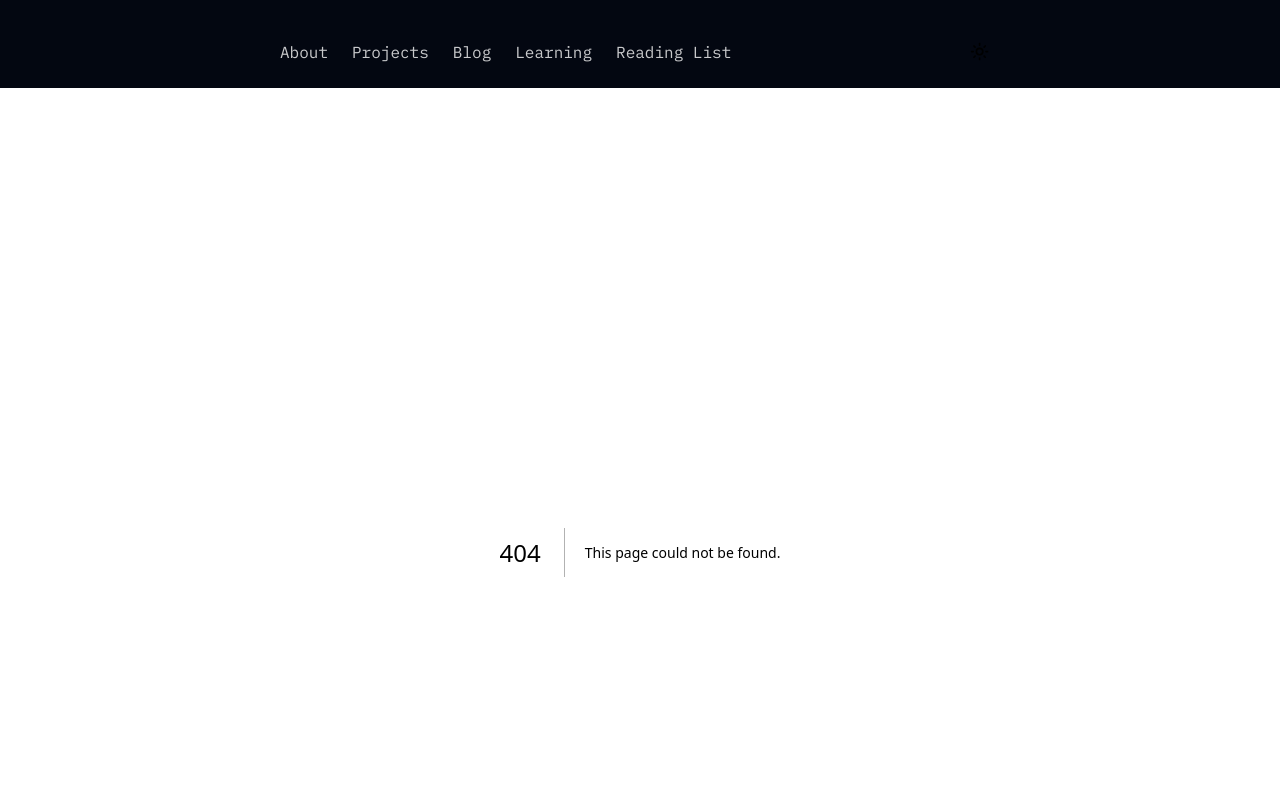
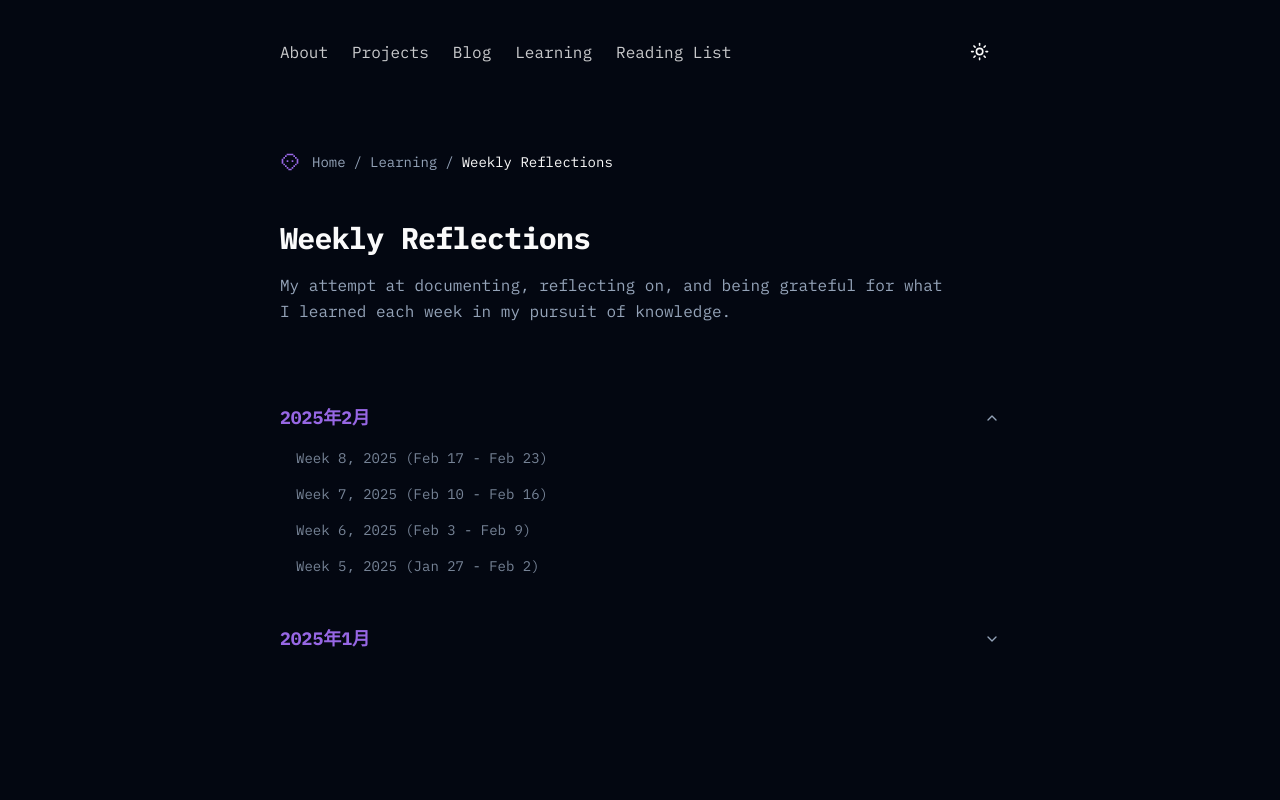
Before and after one commit to VishalPainjane/Vishal_Painjane, a Next.js app in the folder web/: page /learning/weekly-reflections in a window 1280 px wide. Before the commit this address had no page. Shown: the top 800 px of the page. Built offline with nearby package versions, Linux system fonts and the light colour scheme.

Commit message:
feat: implement learning section with animated reflections accordion

```diff
--- /dev/null
+++ b/web/src/app/learning/page.tsx
@@ -0,0 +1,91 @@
+"use client";
+
+import Link from "next/link";
+import { motion } from "framer-motion";
+
+function SmallAlienIcon() {
+  return (
+    <svg
+      width="20"
+      height="20"
+      viewBox="0 0 24 24"
+      fill="none"
+      xmlns="http://www.w3.org/2000/svg"
+      className="text-[hsl(var(--primary))]"
+    >
+      <path
+        fillRule="evenodd"
+        clipRule="evenodd"
+        d="M2 8H4V6H6V4H8V2H16V4H18V6H20V8H22V14H20V16H18V18H16V20H14V22H10V20H8V18H6V16H4V14H2V8ZM6 8H4V14H6V16H8V18H10V20H14V18H16V16H18V14H20V8H18V6H16V4H8V6H6V8ZM8 10H10V12H8V10ZM14 10H16V12H14V10Z"
+        fill="currentColor"
+      />
+    </svg>
+  );
+}
+
+export default function LearningPage() {
+  const container = {
+    hidden: { opacity: 0 },
+    show: {
+      opacity: 1,
+      transition: {
+        staggerChildren: 0.1
+      }
+    }
+  };
+
+  const item = {
+    hidden: { opacity: 0, y: 10 },
+    show: { opacity: 1, y: 0 }
+  };
+
+  return (
+    <div className="font-mono text-foreground max-w-3xl mx-auto">
+      <motion.div
+        variants={container}
+        initial="hidden"
+        animate="show"
+        className="flex flex-col gap-12"
+      >
+        {/* Breadcrumb */}
+        <motion.div variants={item} className="flex items-center gap-3 text-sm text-muted-foreground">
+          <SmallAlienIcon />
+          <div className="flex items-center gap-2">
+            <Link href="/" className="hover:text-foreground transition-colors">Home</Link>
+            <span>/</span>
+            <span className="text-foreground">Learning</span>
+          </div>
+        </motion.div>
+
+        {/* Header */}
+        <motion.div variants={item} className="space-y-4">
+          <h1 className="text-3xl font-bold tracking-tight">Learning</h1>
+          <p className="text-muted-foreground leading-relaxed">
+            A collection of my learning: weekly reflections, materials I use, and more.
+          </p>
+        </motion.div>
+
+        {/* Links Section */}
+        <motion.div variants={item} className="flex flex-col gap-4">
+            <Link
+                href="/learning/weekly-reflections"
+                className="text-lg font-bold underline underline-offset-4 decoration-2 decoration-foreground/30 hover:decoration-foreground transition-all w-fit"
+            >
+                Weekly Reflections
+            </Link>
+            {/* Utensils link removed as per instruction */}
+        </motion.div>
+
+        {/* Footer Navigation */}
+        <motion.div variants={item} className="flex justify-center pt-20 pb-16">
+          <Link
+            href="/"
+            className="text-[hsl(var(--primary))] hover:text-[hsl(var(--primary))/80] transition-colors font-medium hover:underline underline-offset-4"
+          >
+            Home Page
+          </Link>
+        </motion.div>
+      </motion.div>
+    </div>
+  );
+}
--- /dev/null
+++ b/web/src/app/learning/weekly-reflections/page.tsx
@@ -0,0 +1,166 @@
+"use client";
+
+import Link from "next/link";
+import { motion, AnimatePresence } from "framer-motion";
+import { useState } from "react";
+import { ChevronDown, ChevronUp } from "lucide-react";
+
+function SmallAlienIcon() {
+  return (
+    <svg
+      width="20"
+      height="20"
+      viewBox="0 0 24 24"
+      fill="none"
+      xmlns="http://www.w3.org/2000/svg"
+      className="text-[hsl(var(--primary))]"
+    >
+      <path
+        fillRule="evenodd"
+        clipRule="evenodd"
+        d="M2 8H4V6H6V4H8V2H16V4H18V6H20V8H22V14H20V16H18V18H16V20H14V22H10V20H8V18H6V16H4V14H2V8ZM6 8H4V14H6V16H8V18H10V20H14V18H16V16H18V14H20V8H18V6H16V4H8V6H6V8ZM8 10H10V12H8V10ZM14 10H16V12H14V10Z"
+        fill="currentColor"
+      />
+    </svg>
+  );
+}
+
+// Mock Data for Accordion
+const reflections = [
+  {
+    month: "2025年2月",
+    isOpen: true,
+    weeks: [
+      "Week 8, 2025 (Feb 17 - Feb 23)",
+      "Week 7, 2025 (Feb 10 - Feb 16)",
+      "Week 6, 2025 (Feb 3 - Feb 9)",
+      "Week 5, 2025 (Jan 27 - Feb 2)"
+    ]
+  },
+  {
+    month: "2025年1月",
+    isOpen: false,
+    weeks: [
+      "Week 4, 2025 (Jan 20 - Jan 26)",
+      "Week 3, 2025 (Jan 13 - Jan 19)",
+      "Week 2, 2025 (Jan 6 - Jan 12)",
+      "Week 1, 2025 (Dec 30 - Jan 5)"
+    ]
+  }
+];
+
+function AccordionItem({ item }: { item: typeof reflections[0] }) {
+  const [isOpen, setIsOpen] = useState(item.isOpen);
+
+  return (
+    <div className="border-b border-transparent">
+      <button
+        onClick={() => setIsOpen(!isOpen)}
+        className="flex w-full items-center justify-between py-4 text-left group"
+      >
+        <span className="text-[hsl(var(--primary))] font-bold text-lg group-hover:opacity-80 transition-opacity">
+            {item.month}
+        </span>
+        {isOpen ? (
+            <ChevronUp className="h-4 w-4 text-muted-foreground" />
+        ) : (
+            <ChevronDown className="h-4 w-4 text-muted-foreground" />
+        )}
+      </button>
+      <AnimatePresence initial={false}>
+        {isOpen && (
+          <motion.div
+            initial="collapsed"
+            animate="open"
+            exit="collapsed"
+            variants={{
+              open: { opacity: 1, height: "auto" },
+              collapsed: { opacity: 0, height: 0 }
+            }}
+            transition={{ duration: 0.3, ease: [0.04, 0.62, 0.23, 0.98] }}
+          >
+            <div className="pb-6 pl-4 flex flex-col gap-4 text-muted-foreground/80 text-sm">
+              {item.weeks.map((week, i) => (
+                <div key={i} className="hover:text-foreground transition-colors cursor-pointer">
+                    {week}
+                </div>
+              ))}
+            </div>
+          </motion.div>
+        )}
+      </AnimatePresence>
+    </div>
+  );
+}
+
+export default function WeeklyReflectionsPage() {
+  const container = {
+    hidden: { opacity: 0 },
+    show: {
+      opacity: 1,
+      transition: {
+        staggerChildren: 0.1
+      }
+    }
+  };
+
+  const item = {
+    hidden: { opacity: 0, y: 10 },
+    show: { opacity: 1, y: 0 }
+  };
+
+  return (
+    <div className="font-mono text-foreground max-w-3xl mx-auto">
+      <motion.div
+        variants={container}
+        initial="hidden"
+        animate="show"
+        className="flex flex-col gap-12"
+      >
+        {/* Breadcrumb */}
+        <motion.div variants={item} className="flex items-center gap-3 text-sm text-muted-foreground">
+          <SmallAlienIcon />
+          <div className="flex items-center gap-2">
+            <Link href="/" className="hover:text-foreground transition-colors">Home</Link>
+            <span>/</span>
+            <Link href="/learning" className="hover:text-foreground transition-colors">Learning</Link>
+            <span>/</span>
+            <span className="text-foreground">Weekly Reflections</span>
+          </div>
+        </motion.div>
+
+        {/* Header */}
+        <motion.div variants={item} className="space-y-4">
+          <h1 className="text-3xl font-bold tracking-tight">Weekly Reflections</h1>
+          <p className="text-muted-foreground leading-relaxed max-w-2xl">
+            My attempt at documenting, reflecting on, and being grateful for what I learned each week in my pursuit of knowledge.
+          </p>
+        </motion.div>
+
+        {/* Accordion List */}
+        <motion.div variants={item} className="mt-4 flex flex-col gap-2">
+            {reflections.map((group) => (
+                <AccordionItem key={group.month} item={group} />
+            ))}
+        </motion.div>
+
+        {/* Footer Navigation */}
+        <motion.div variants={item} className="flex justify-center items-center gap-4 pt-20 pb-16 text-[hsl(var(--primary))] font-medium">
+          <Link
+            href="/learning/weekly-reflections"
+            className="hover:text-[hsl(var(--primary))/80] transition-colors hover:underline underline-offset-4"
+          >
+            Reflections Page
+          </Link>
+          <span className="text-muted-foreground">|</span>
+          <Link
+            href="/"
+            className="hover:text-[hsl(var(--primary))/80] transition-colors hover:underline underline-offset-4"
+          >
+            Home Page
+          </Link>
+        </motion.div>
+      </motion.div>
+    </div>
+  );
+}
```
